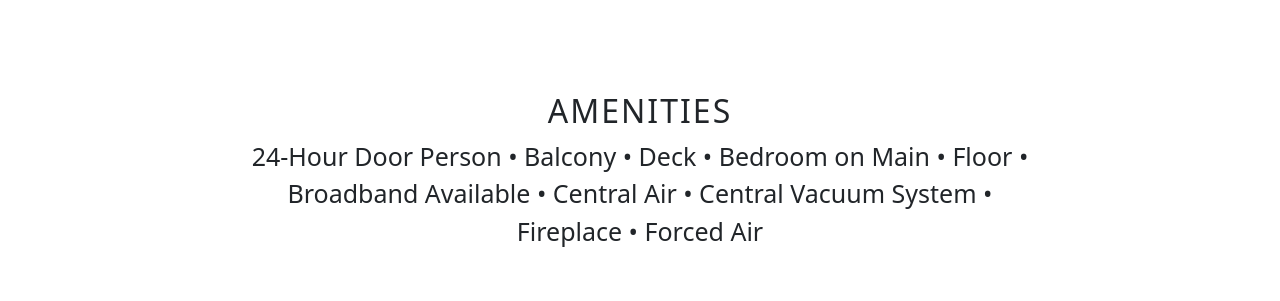
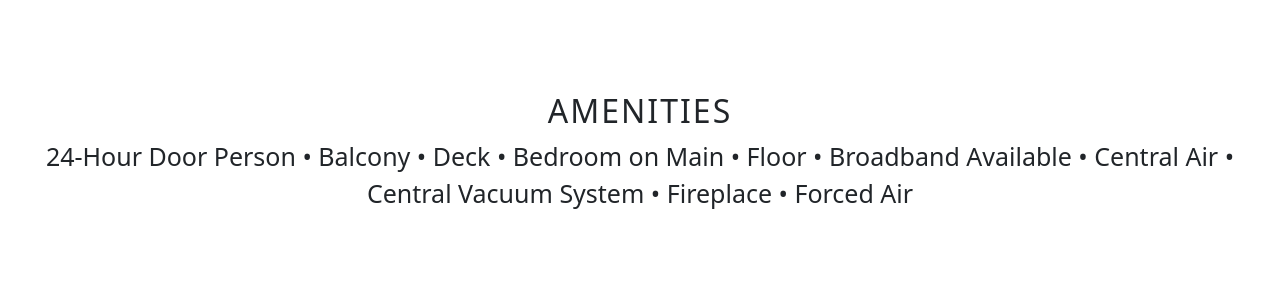
Before and after one commit to danielle93/Collabra-Listing-Site-Bolt-2000, a plain HTML site: page index.html in a window 1280 px wide. Shown: the part 1554-1855 px from the top of the page. Drawn offline with nearby package versions, Linux system fonts and the light colour scheme; some packages are replaced by stand-ins of ours; files that its build step writes are made by us from their sources.

Commit message:
amenties mobile

```diff
--- a/index.html
+++ b/index.html
@@ -139,7 +139,7 @@
 <div id="Amenities"></div>
 <div class="amenities">
     <div class="row">
-        <div class="col-8 centered">
+        <div class="col-8 col-sm-12 centered">
             <h2>Amenities</h2>
             <p>24-Hour Door Person • Balcony • Deck • Bedroom on Main • Floor • Broadband Available • Central Air • Central Vacuum System • Fireplace • Forced Air</p>
         </div>
```
Also changed, not shown: 1 other file.
